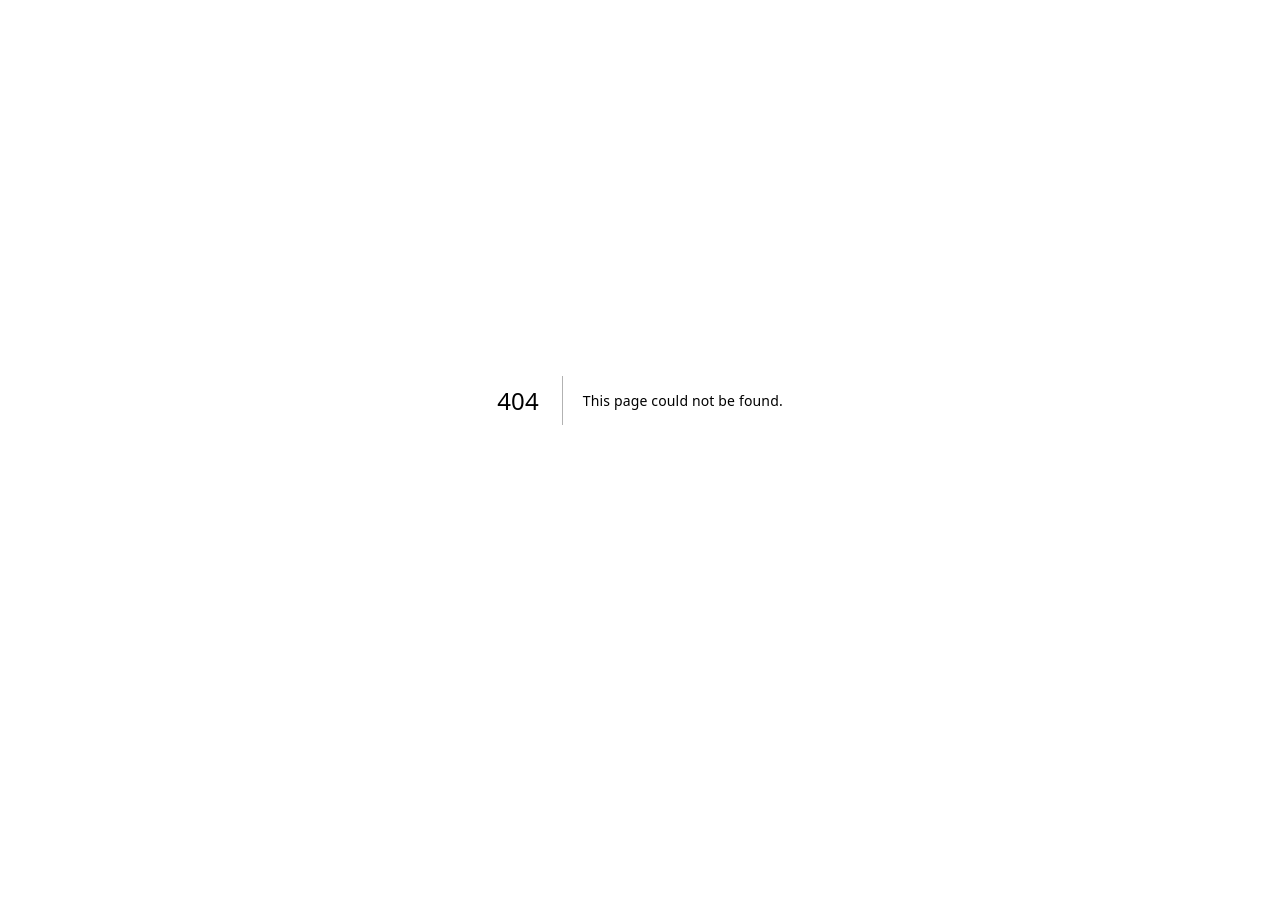
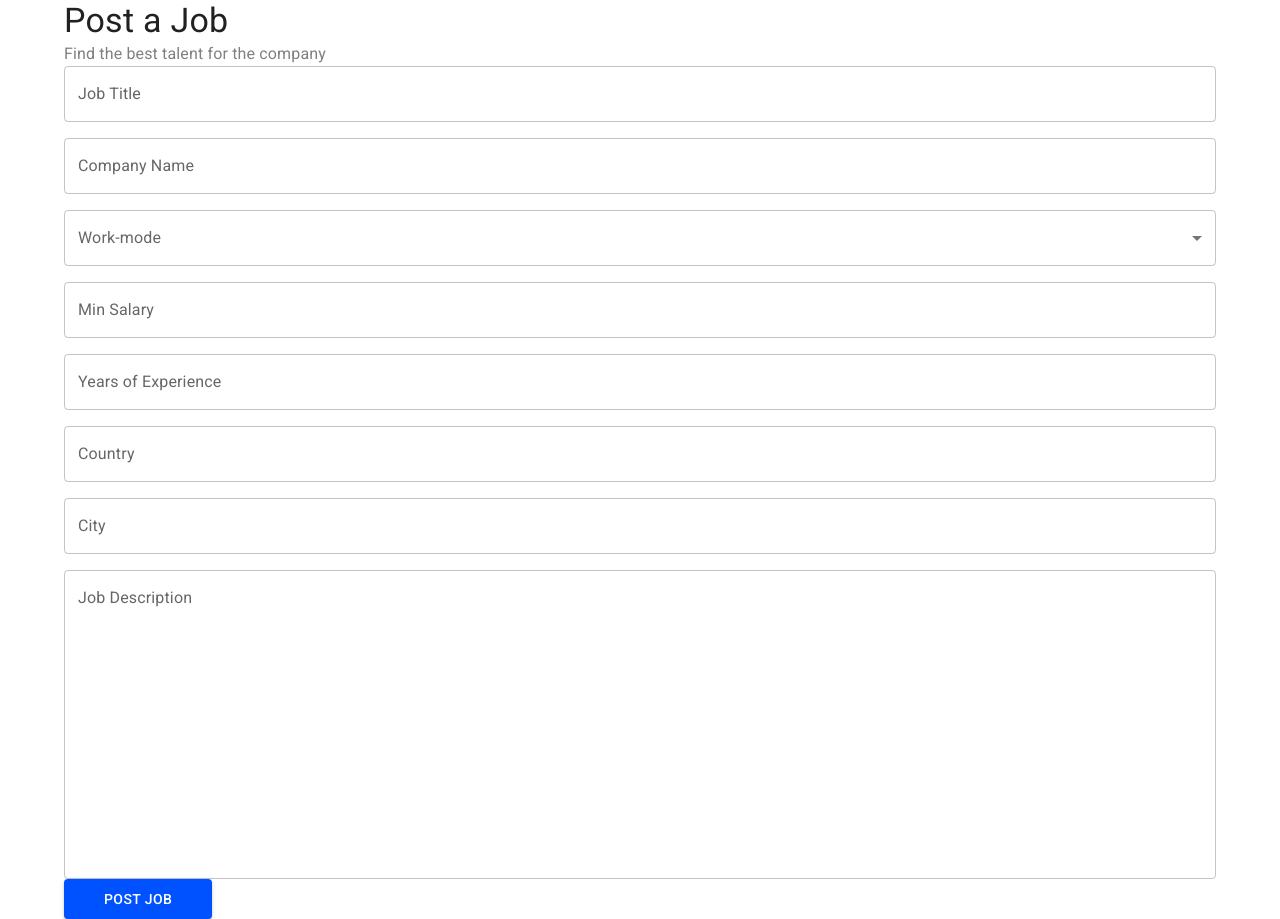
Before and after one commit to Faiz-js/full-stack-job-portal, a Next.js app in the folder client/: page /post-job in a window 1280 px wide. Before the commit this address had no page. Before the commit the page ends 800 px from the top, so only its background shows below. Built offline with nearby package versions, Linux system fonts and the light colour scheme.

Commit message:
static post job page created

```diff
--- /dev/null
+++ b/client/src/app/post-job/page.tsx
@@ -0,0 +1,7 @@
+import PostJobComponent from "@/components/PostJob/PostJobComponent";
+
+const PostJobPage = () => {
+  return <PostJobComponent />;
+};
+
+export default PostJobPage;
--- /dev/null
+++ b/client/src/components/PostJob/PostJobComponent.tsx
@@ -0,0 +1,53 @@
+"use client";
+
+import {
+  Box,
+  Button,
+  Container,
+  FormControl,
+  InputLabel,
+  MenuItem,
+  Select,
+  Stack,
+  TextField,
+  Typography,
+} from "@mui/material";
+
+const PostJobComponent = () => {
+  return (
+    <Container maxWidth="lg">
+      <Box>
+        <Typography variant="h4">Post a Job</Typography>
+        <Typography color="gray">
+          Find the best talent for the company
+        </Typography>
+      </Box>
+
+      <Stack spacing={2}>
+        <TextField label="Job Title" />
+        <TextField label="Company Name" />
+        <FormControl>
+          <InputLabel>Work-mode</InputLabel>
+          <Select label="Work-mode">
+            <MenuItem value="on-site">On-site</MenuItem>
+            <MenuItem value="remote">Remote</MenuItem>
+            <MenuItem value="hybrid">Hybrid</MenuItem>
+          </Select>
+        </FormControl>
+        <TextField label="Min Salary" />
+        <TextField label="Years of Experience" />
+        <TextField label="Country" />
+        <TextField label="City" />
+        <TextField label="Job Description" rows={12} multiline />
+      </Stack>
+      <Button
+        variant="contained"
+        sx={{ backgroundColor: "#0051FF", px: 5, py: 1 }}
+      >
+        Post Job
+      </Button>
+    </Container>
+  );
+};
+
+export default PostJobComponent;
```
